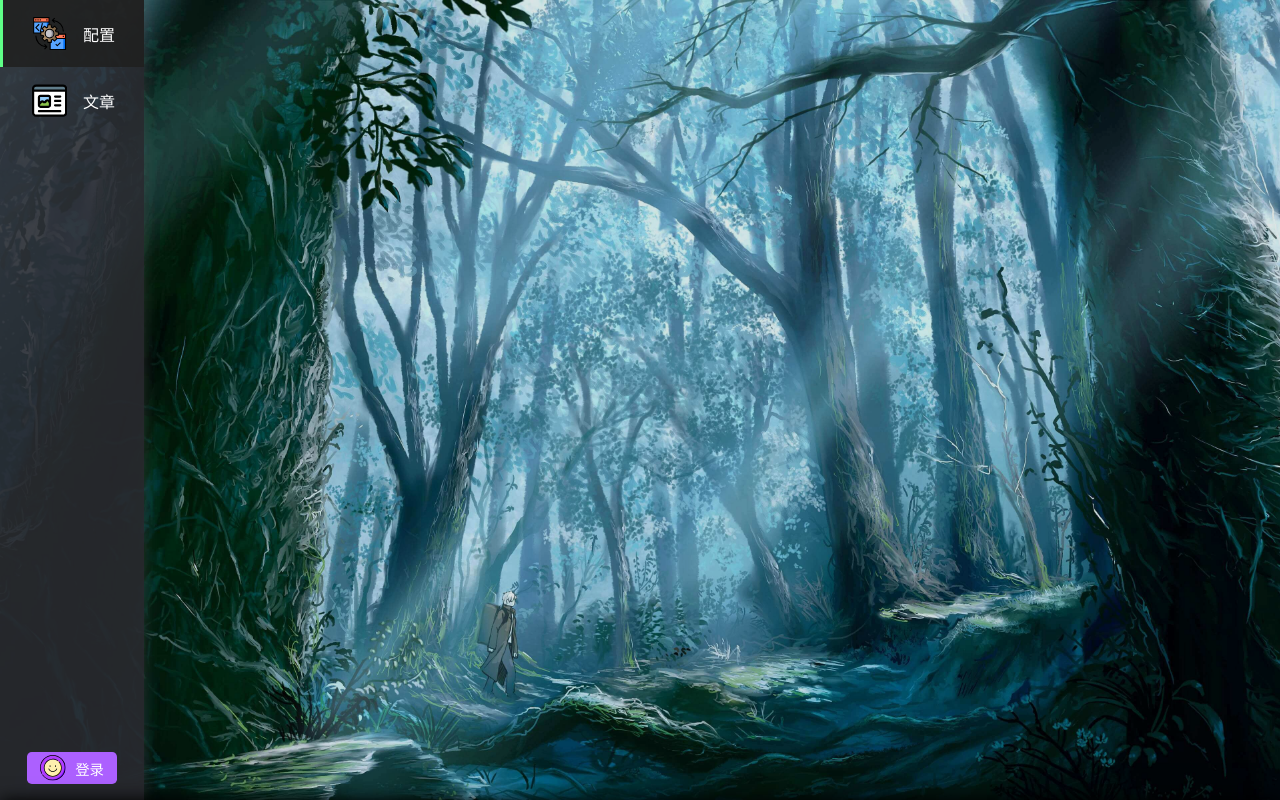
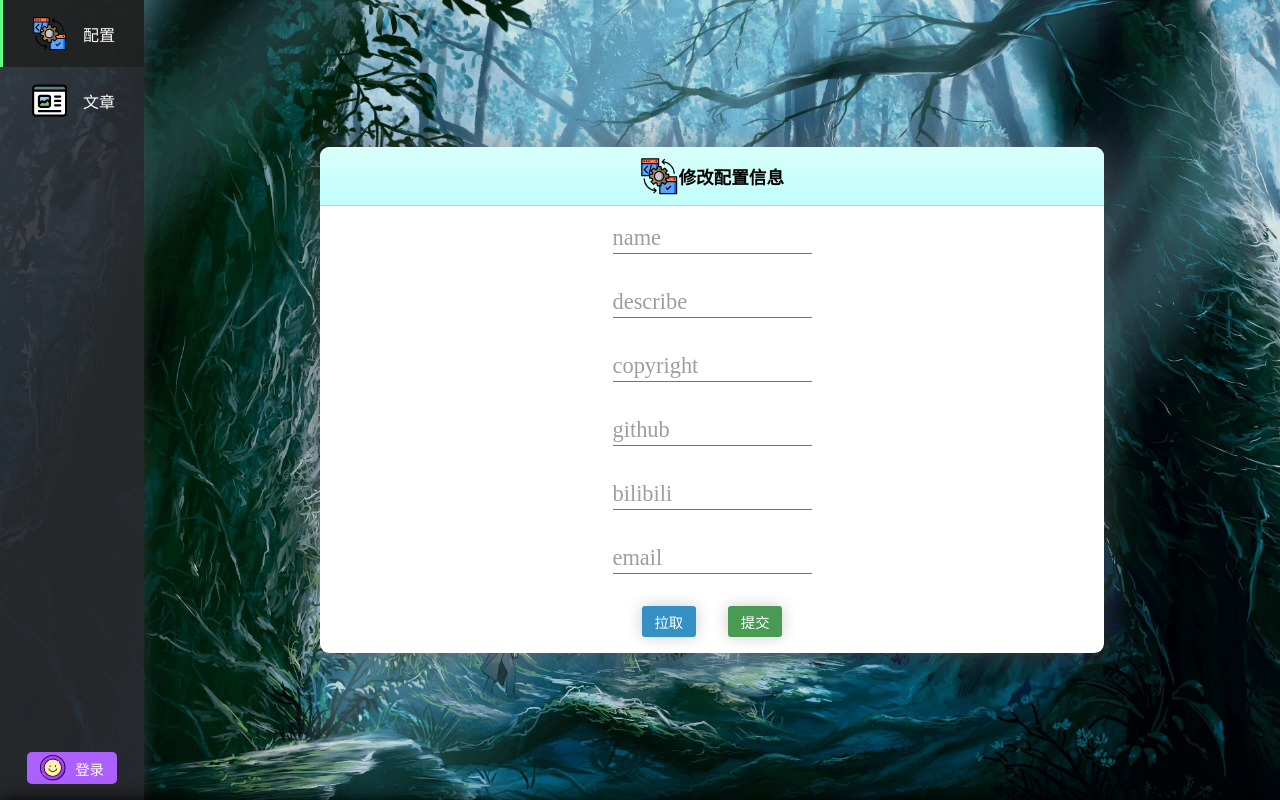
Before and after one commit to yunyuyuan/yunyuyuan.github.io, a Vue app: page /#/backend/config in a window 1280 px wide. Built offline with nearby package versions, Linux system fonts and the light colour scheme.

Commit message:
backend修改

```diff
--- a/public/config.json
+++ b/public/config.json
@@ -1,6 +1,7 @@
 {
     "name": "yunyuyuan",
     "describe": "除了日记外,总想写点什么,放在网络上,仅此",
+    "copyright": "2019-2020",
     "socialMedia": {
         "github": "https://github.com/yunyuyuan",
         "bilibili": "https://space.bilibili.com/204446485",
--- /dev/null
+++ b/src/components/FloatInput.vue
@@ -0,0 +1,98 @@
+<template>
+  <div class="float-input">
+    <input :value="value" :class="{inputed: text!==''}" :id="`float-input-${_uid}`" @input="input"/>
+    <label :for="`login-${_uid}`">{{ name }}</label>
+    <div class="bar"></div>
+  </div>
+</template>
+
+<script>
+export default {
+  name: "FloatInput",
+  props: ['name', 'id', 'value'],
+  data() {
+    return {
+      text: this.$props.value,
+      inputed: false
+    }
+  },
+  methods: {
+    input(e) {
+      this.text = e.target.value
+      this.$emit('input', [this.$props.id, this.text])
+    }
+  }
+}
+</script>
+
+<style scoped lang="scss">
+.float-input {
+  position: relative;
+
+  input {
+    outline: none;
+    z-index: 1;
+    position: relative;
+    background: transparent !important;
+    width: 100%;
+    height: 2rem;
+    border: 0;
+    color: #212121;
+    font-size: 0.95rem;
+    font-weight: 400;
+
+    &:focus, &.inputed {
+      ~ label {
+        color: #9d9d9d;
+        transform: translate(-12%, -70%) scale(0.75);
+      }
+    }
+
+    &:focus {
+      ~ .bar {
+        &:before,
+        &:after {
+          width: 50%;
+        }
+      }
+    }
+  }
+
+  label {
+    position: absolute;
+    top: 0;
+    left: 0;
+    color: #9e9e9e;
+    font-size: 1.4rem;
+    line-height: 2rem;
+    transition: all .2s ease;
+  }
+
+  .bar {
+    position: absolute;
+    left: 0;
+    bottom: 0;
+    background: #757575;
+    width: 100%;
+    height: 1px;
+
+    &:before,
+    &:after {
+      content: '';
+      position: absolute;
+      background: #007aff;
+      width: 0;
+      height: 2px;
+      transition: .2s ease;
+    }
+
+    &:before {
+      left: 50%;
+    }
+
+    &:after {
+      right: 50%;
+    }
+  }
+}
+</style>
--- a/src/views/backend/Config.vue
+++ b/src/views/backend/Config.vue
@@ -1,36 +1,67 @@
 <template>
   <div class="config">
+    <div class="head">
+      <svg-icon :name="'config'"/>
+      <b>修改配置信息</b>
+    </div>
+    <div class="list">
+      <float-input v-for="k in keys" :name="k" :value="config[k]||''" :id="k" @input="input"/>
+    </div>
+    <div class="btn">
+      <div class="pull" @click="updateConfig">
+        <span>拉取</span>
+      </div>
+      <div class="push" @click="commitConfig">
+        <span>提交</span>
+      </div>
+    </div>
   </div>
 </template>
 
 <script>
 import {mapState} from "vuex";
+import FloatInput from "@/components/FloatInput";
 
 export default {
   name: "Config",
+  components: {FloatInput},
   data() {
     return {
-      login: false
+      login: false,
+      config: {},
+      keys: ["name", "describe", "copyright", "github", "bilibili", "email"]
     }
   },
   computed: {
     ...mapState(['gitUtil'])
   },
+  watch: {
+    '$store.gitUtil': function () {
+      console.log('update')
+    }
+  },
   created() {
+    this.updateConfig()
+  },
+  methods: {
+    updateConfig() {
       if (!this.gitUtil) {
         this.login = false
       } else {
         this.gitUtil.getFile('public/config.json').then(res => {
           if (res[0]) {
-          decodeURIComponent(escape(atob(res[1].data.content)))
+            this.config = JSON.parse(decodeURIComponent(escape(atob(res[1].data.content))))
+            console.log(this.config)
           } else {
             console.log(res[1])
           }
         })
       }
     },
-  methods: {
-    submit() {
+    input(payload) {
+      this.config[payload[0]] = payload[1]
+    },
+    commitConfig() {
     }
   }
 }
@@ -38,6 +69,60 @@ export default {
 
 <style scoped lang="scss">
 .config {
+  flex-direction: column;
+  background: white;
+  border-radius: 0.6rem;
+  margin: auto;
+  box-shadow: 0 0 2rem rgba(111, 100, 100, 0.53);
+
+  > .head {
+    padding: 0.6rem 20rem;
+    border-radius: 0.6rem 0.6rem 0 0;
+    background: linear-gradient(to bottom, #d9fffb, #c0fffa);
+    border-bottom: 1px solid #cecece;
+
+    > svg {
+      width: 2.4rem;
+      height: 2.4rem;
+    }
+
+    > b {
+      font-size: 1.1rem;
+    }
+  }
+
+  > .list {
+    flex-direction: column;
+
+    > .float-input {
+      margin: 1rem 0;
+    }
+  }
+
+  > .btn {
+    margin: 1rem 0;
+
+    > div {
+      padding: 0.3rem 0.8rem;
+      background: #3591c3;
+      margin: 0 1rem;
+      border-radius: 0.2rem;
+      box-shadow: 0 0 1rem rgba(0, 0, 0, 0.2);
+      cursor: pointer;
+
+      &.push {
+        background: #499b54;
+      }
+
+      > svg {
 
       }
+
+      > span {
+        font-size: 0.9rem;
+        color: white;
+      }
+    }
+  }
+}
 </style>
--- a/src/views/backend/Login.vue
+++ b/src/views/backend/Login.vue
@@ -6,11 +6,7 @@
                 <b>后台管理账户</b>
             </div>
             <div class="body">
-                <div v-for="(v,k) in login" class="input-container">
-                    <input :class="{inputed: v!==''}" :id="`login-${k}`" v-model="login[k]"/>
-                    <label :for="`login-${k}`">{{ k }}</label>
-                    <div class="bar"></div>
-                </div>
+              <float-input v-for="(v,k) in login" :name="k" @input="input" :id="k" :value="v"/>
             </div>
             <div class="btn">
                 <span class="exit" @click="exit">取消</span>
@@ -22,9 +18,11 @@
 
 <script>
 import {GithubUtils} from "@/utils";
+import FloatInput from "@/components/FloatInput";
 
     export default {
       name: "Login",
+      components: {FloatInput},
       data() {
         return {
           login: {
@@ -51,6 +49,12 @@
                 ));
               this.$emit('hide')
             },
+        input(payload) {
+          this.login[payload[0]] = payload[1]
+          if (payload[0] === 'name') {
+            this.login['repo'] = `${this.login['name']}.github.io`
+          }
+        }
       }
     }
 </script>
@@ -85,72 +89,14 @@
                     font-size: 1.08rem;
                 }
             }
-            > .body{
+            > .body {
               flex-direction: column;
               width: 100%;
               margin: 0.8rem 0;
-                .input-container{
-                    position: relative;
+
+              > .float-input {
+                width: 60%;
                 margin: 1rem 0;
-                    width: 60%;
-                    input{
-                        outline: none;
-                        z-index: 1;
-                        position: relative;
-                        background: none;
-                        width: 100%;
-                        height: 2rem;
-                        border: 0;
-                        color: #212121;
-                        font-size: 0.95rem;
-                        font-weight: 400;
-                        &:focus, &.inputed{
-                            ~ label{
-                                color: #9d9d9d;
-                                transform: translate(-12%, -70%) scale(0.75);
-                            }
-                        }
-                        &:focus{
-                            ~ .bar{
-                                &:before,
-                                &:after{
-                                    width: 50%;
-                                }
-                            }
-                        }
-                    }
-                    label{
-                        position: absolute;
-                        top: 0;
-                        left: 0;
-                        color: #9e9e9e;
-                        font-size: 1.4rem;
-                        line-height: 2rem;
-                        transition: all .2s ease;
-                    }
-                    .bar{
-                        position: absolute;
-                        left: 0;
-                        bottom: 0;
-                        background: #757575;
-                        width: 100%;
-                        height: 1px;
-                        &:before,
-                        &:after{
-                            content: '';
-                            position: absolute;
-                            background: #007aff;
-                            width: 0;
-                            height: 2px;
-                            transition: .2s ease;
-                        }
-                        &:before{
-                            left: 50%;
-                        }
-                        &:after{
-                            right: 50%;
-                        }
-                    }
               }
             }
             > .btn{
--- a/src/views/backend/index.vue
+++ b/src/views/backend/index.vue
@@ -14,7 +14,11 @@
         </div>
       </div>
     <login v-show="showLogin" @hide="showLogin = false"/>
+    <div class="body">
+      <keep-alive>
         <router-view></router-view>
+      </keep-alive>
+    </div>
   </div>
 </template>
 
@@ -46,21 +50,24 @@
 </script>
 
 <style scoped lang="scss">
-.back-end{
+.back-end {
   width: 100%;
   height: 100%;
   position: relative;
   flex-shrink: 0;
-    > .menu{
+  $menu-width: 9rem;
+
+  > .menu {
     position: absolute;
     left: 0;
     top: 0;
     height: 100%;
-        width: 9rem;
+    width: $menu-width;
     background: rgba(43, 43, 48, 0.88);
     flex-direction: column;
     box-shadow: 0 0 0.8rem rgba(75, 75, 75, 0.5);
-        > a{
+
+    > a {
       font-size: 1rem;
       color: black;
       text-decoration: none;
@@ -102,15 +109,27 @@
             &:hover{
                 background: #8c8e8d;
             }
-            > svg{
+
+          > svg {
             width: 1.6rem;
             height: 1.6rem;
           }
-            > span{
+
+          > span {
             font-size: 0.9rem;
             margin-left: 0.6rem;
           }
         }
   }
+
+  > .body {
+    position: absolute;
+    width: calc(100% - #{$menu-width});
+    height: 100%;
+    overflow-y: auto;
+    left: $menu-width;
+    top: 0;
+    align-items: flex-start;
+  }
 }
 </style>
--- a/src/views/block/Footer.vue
+++ b/src/views/block/Footer.vue
@@ -7,7 +7,7 @@
       </a>
     </div>
     <div class="copyright">
-      <span>Copyright @ 2020 <b>{{ config.name }}</b></span>
+      <span>Copyright @ {{ config.copyright }} <b>{{ config.name }}</b></span>
       <span>All Right Reserve</span>
     </div>
   </footer>
```
Also changed, not shown: src/components/IconButton.vue (added, +34 -0 lines). Lines whose indentation alone changed are shown as unchanged.
